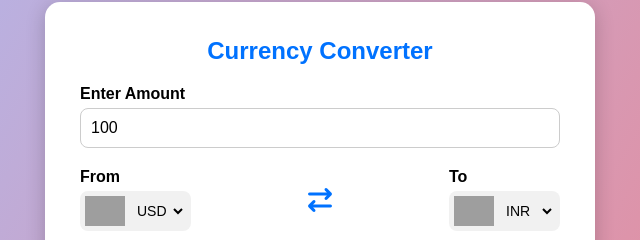
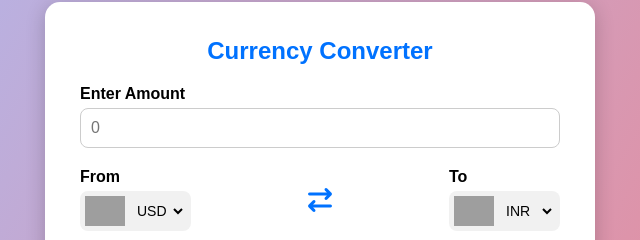
Before and after one commit to karannyadav2006/Currency_converter, a plain HTML site: page index.html in a window 1280 px wide. Shown: the part 198-438 px from the top of the page, 320-960 px from the left. Drawn offline with Linux system fonts and the light colour scheme; grey boxes are pictures that could not be loaded.

Commit message:
input changes

```diff
--- a/index.html
+++ b/index.html
@@ -13,7 +13,7 @@
         <form>
             <div class="amount">
                 <p>Enter Amount</p>
-                <input type="number" value="100" min="1">
+                <input type="number" value=""  placeholder="0">
             </div>
 
             <div class="dropdown">
```
